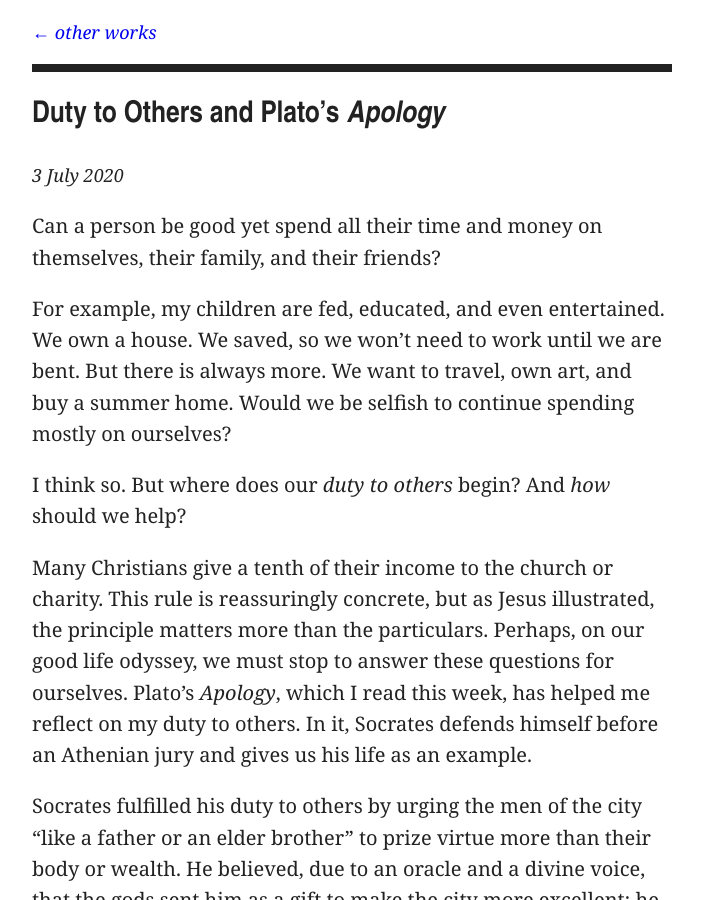
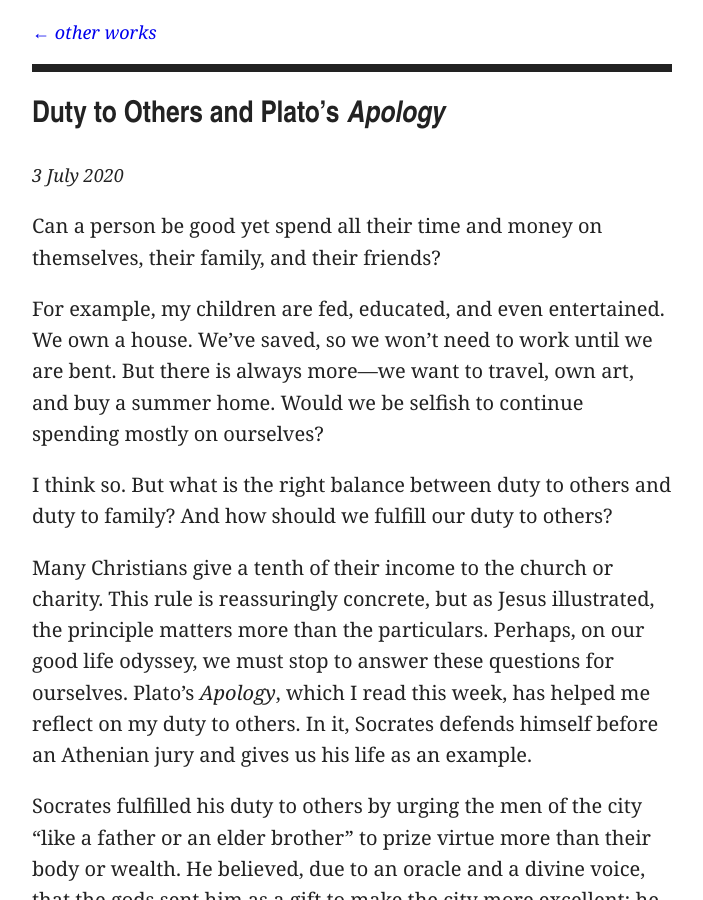
Before and after one commit to artsandmetaphysics/goodlifeodyssey, a Jekyll site: the page built from _meditations/duty-to-others-and-platos-apology.md, in a window 1280 px wide and 900 px high. Shown: the whole window, without its empty margins (288-991 px from the left). Built offline with Jekyll 4.4.1, drawn with Linux system fonts in a browser that asks for light colours.

Commit message:
Add content

```diff
--- a/_meditations/duty-to-others-and-platos-apology.md
+++ b/_meditations/duty-to-others-and-platos-apology.md
@@ -2,15 +2,15 @@
 title: >
   Duty to Others and Plato’s _Apology_
 description: >
-  Where does our duty to others begin? And _how_ should we help? Socrates’ life, as presented in Plato’s _Apology_, provides material for reflection.
+  But what is the right balance between duty to others and duty to family? And how should we fulfill our duty to others? Socrates’ life, as presented in Plato’s _Apology_, provides material for reflection.
 date: 2020-07-03
 ---
 
 Can a person be good yet spend all their time and money on themselves, their family, and their friends?
 
-For example, my children are fed, educated, and even entertained. We own a house. We saved, so we won’t need to work until we are bent. But there is always more. We want to travel, own art, and buy a summer home. Would we be selfish to continue spending mostly on ourselves?
+For example, my children are fed, educated, and even entertained. We own a house. We’ve saved, so we won’t need to work until we are bent. But there is always more—we want to travel, own art, and buy a summer home. Would we be selfish to continue spending mostly on ourselves?
 
-I think so. But where does our _duty to others_ begin? And _how_ should we help?
+I think so. But what is the right balance between duty to others and duty to family? And how should we fulfill our duty to others?
 
 Many Christians give a tenth of their income to the church or charity. This rule is reassuringly concrete, but as Jesus illustrated, the principle matters more than the particulars. Perhaps, on our good life odyssey, we must stop to answer these questions for ourselves. Plato’s _Apology_, which I read this week, has helped me reflect on my duty to others. In it, Socrates defends himself before an Athenian jury and gives us his life as an example.
 
```
Also changed, not shown: meditations/duty-to-others-and-platos-apology.md (+3 -3 lines).
